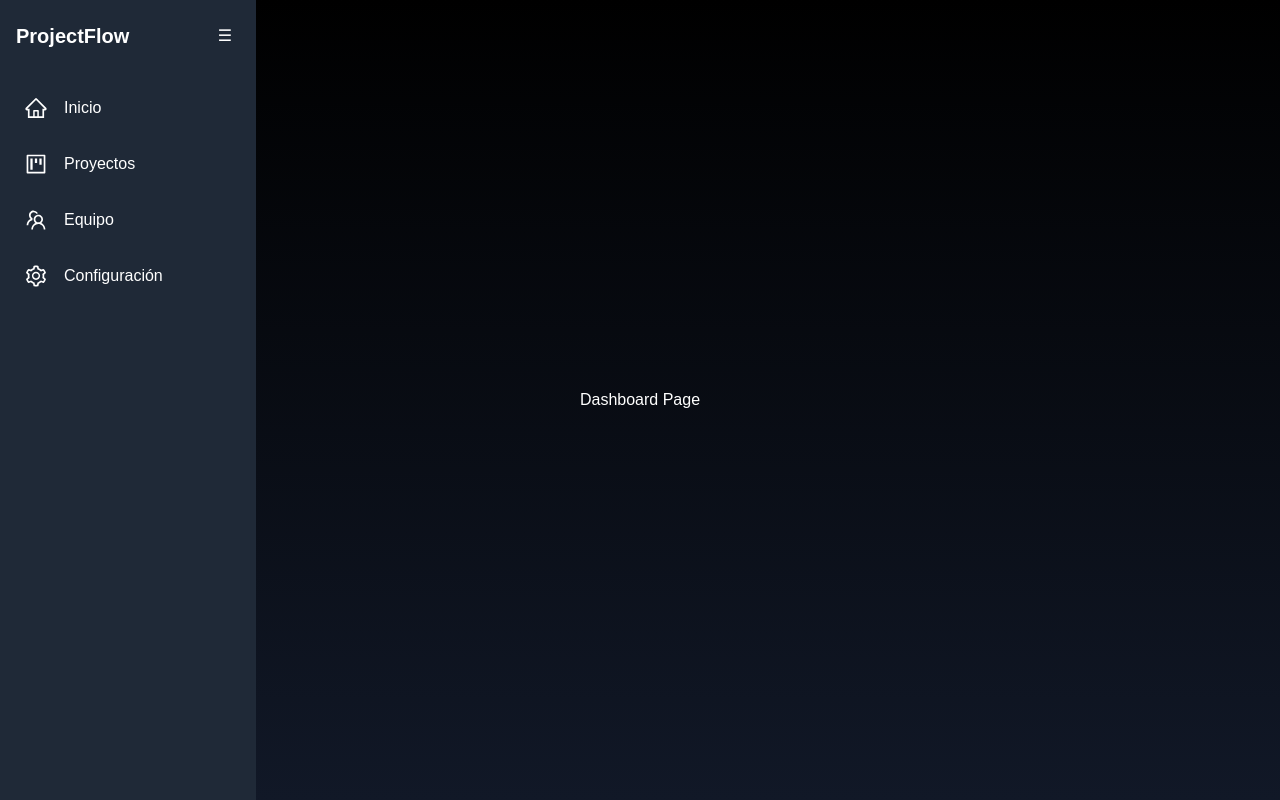
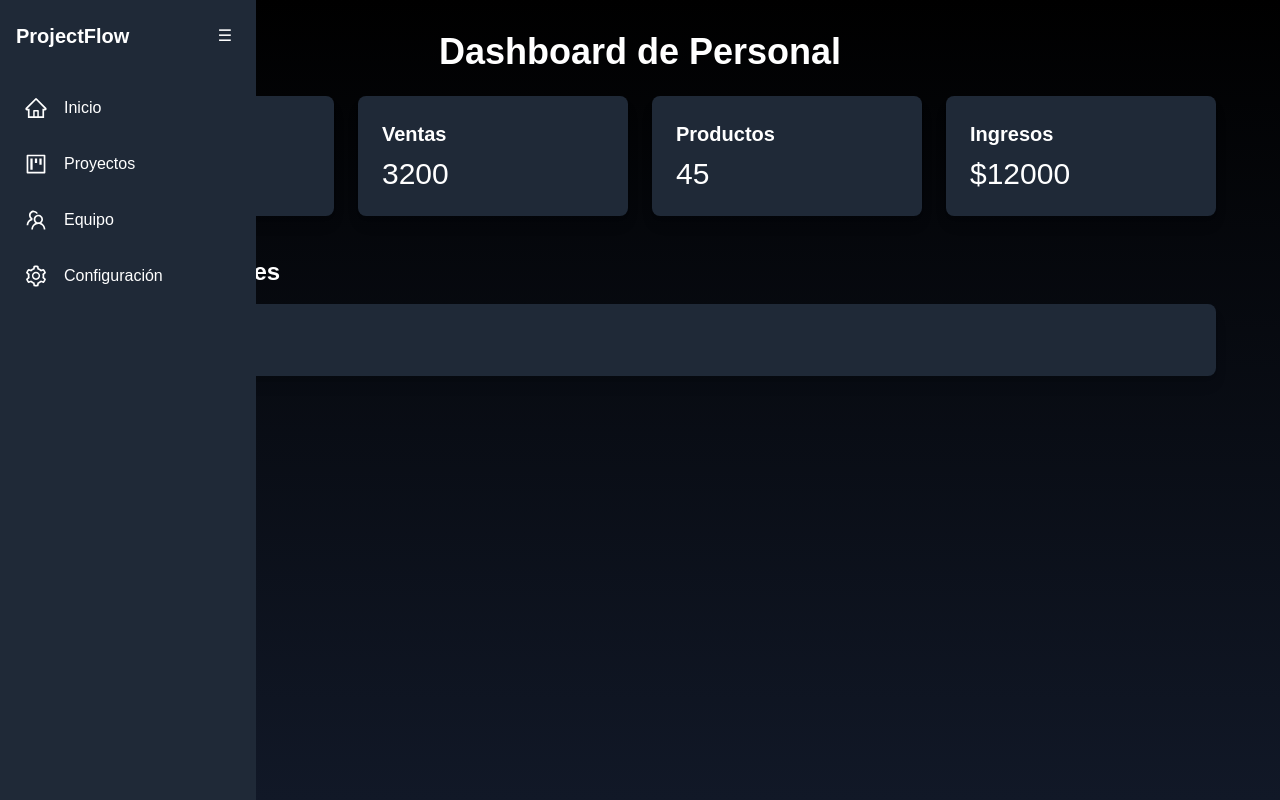
Before and after one commit to CDRoss23/ProjectFlow, a Next.js app: page /dashboard in a window 1280 px wide. Built offline with nearby package versions, Linux system fonts and the light colour scheme.

Commit message:
pequeña modificacion en dashboard

```diff
--- a/app/dashboard/page.tsx
+++ b/app/dashboard/page.tsx
@@ -1,13 +1,51 @@
 import React from 'react';
 import Navbar from '../componentes/navbar';
 
-function dashboard() {
-    return (
-        <div className="min-h-screen bg-gradient-to-b from-black to-gray-900 text-white flex flex-col items-center justify-center px-6">
-            <Navbar />
-            <h1>Dashboard Page</h1>
-        </div>
-    );
+// Datos estáticos de ejemplo
+const datosDashboard = {
+  usuarios: 150,
+  ventas: 3200,
+  productos: 45,
+  ingresos: 12000,
+};
+
+function Dashboard() {
+return (
+<div className="min-h-screen bg-gradient-to-b from-black to-gray-900 text-white flex flex-col items-center px-6">
+    <Navbar />
+
+    {/* Título del Dashboard */}
+    <h1 className="text-4xl font-bold mt-8 mb-6">Dashboard de Personal</h1>
+
+    {/* Sección de estadísticas rápidas */}
+    <div className="grid grid-cols-1 md:grid-cols-2 lg:grid-cols-4 gap-6 w-full max-w-6xl">
+    <div className="bg-gray-800 p-6 rounded-lg shadow-lg">
+        <h2 className="text-xl font-semibold mb-2">Usuarios</h2>
+        <p className="text-3xl">{datosDashboard.usuarios}</p>
+    </div>
+    <div className="bg-gray-800 p-6 rounded-lg shadow-lg">
+        <h2 className="text-xl font-semibold mb-2">Ventas</h2>
+        <p className="text-3xl">{datosDashboard.ventas}</p>
+    </div>
+    <div className="bg-gray-800 p-6 rounded-lg shadow-lg">
+        <h2 className="text-xl font-semibold mb-2">Productos</h2>
+        <p className="text-3xl">{datosDashboard.productos}</p>
+    </div>
+    <div className="bg-gray-800 p-6 rounded-lg shadow-lg">
+        <h2 className="text-xl font-semibold mb-2">Ingresos</h2>
+        <p className="text-3xl">${datosDashboard.ingresos}</p>
+    </div>
+    </div>
+
+    {/* Sección para gráficos o tablas (puedes expandir esta parte) */}
+    <div className="mt-10 w-full max-w-6xl">
+    <h2 className="text-2xl font-semibold mb-4">Gráficos y Detalles</h2>
+    <div className="bg-gray-800 p-6 rounded-lg shadow-lg">
+        <p>pendiente</p>
+    </div>
+    </div>
+</div>
+);
 }
 
-export default dashboard;
+export default Dashboard;
--- a/app/login/page.tsx
+++ b/app/login/page.tsx
@@ -1,7 +1,7 @@
 'use client';
 
-import React, { useState } from 'react';
-import { FaUser, FaLock, FaEye, FaEyeSlash } from 'react-icons/fa';
+import React from 'react';
+import { FaUser, FaLock} from 'react-icons/fa';
 import { FcWorkflow } from 'react-icons/fc';
 import Link from 'next/link';
 
--- a/app/register/page.tsx
+++ b/app/register/page.tsx
@@ -1,7 +1,7 @@
 'use client';
 
-import React, { useState } from 'react';
-import { FaUser, FaLock, FaEye, FaEyeSlash } from 'react-icons/fa';
+import React from 'react';
+import { FaUser, FaLock} from 'react-icons/fa';
 import { FcWorkflow } from 'react-icons/fc';
 import Link from 'next/link';
 
--- a/package.json
+++ b/package.json
@@ -9,6 +9,7 @@
     "lint": "next lint"
   },
   "dependencies": {
+    "@dnd-kit/core": "^6.3.1",
     "next": "15.1.7",
     "react": "^19.0.0",
     "react-dom": "^19.0.0",
```
Also changed, not shown: 1 other file (tests, documents, lock files or other folders).
